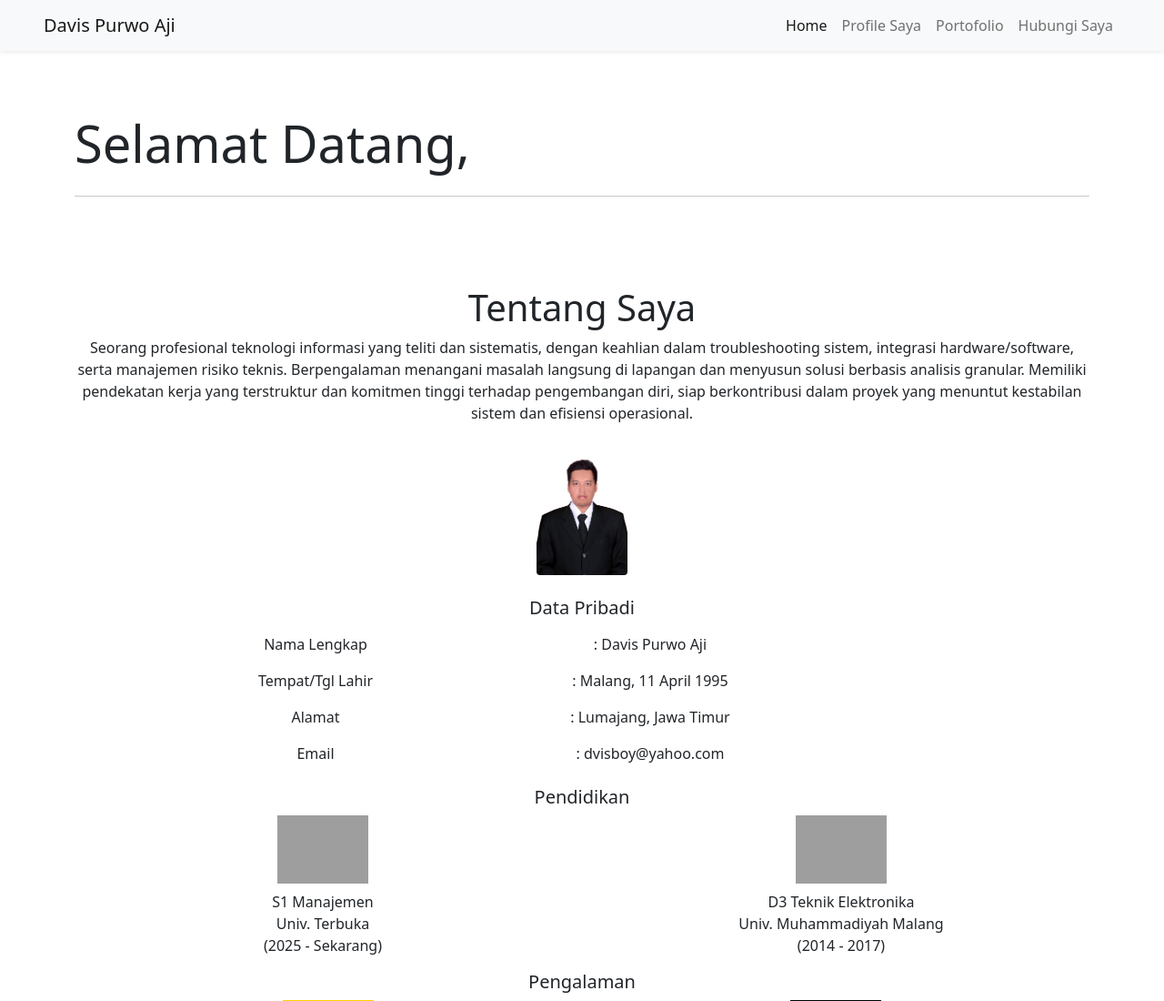
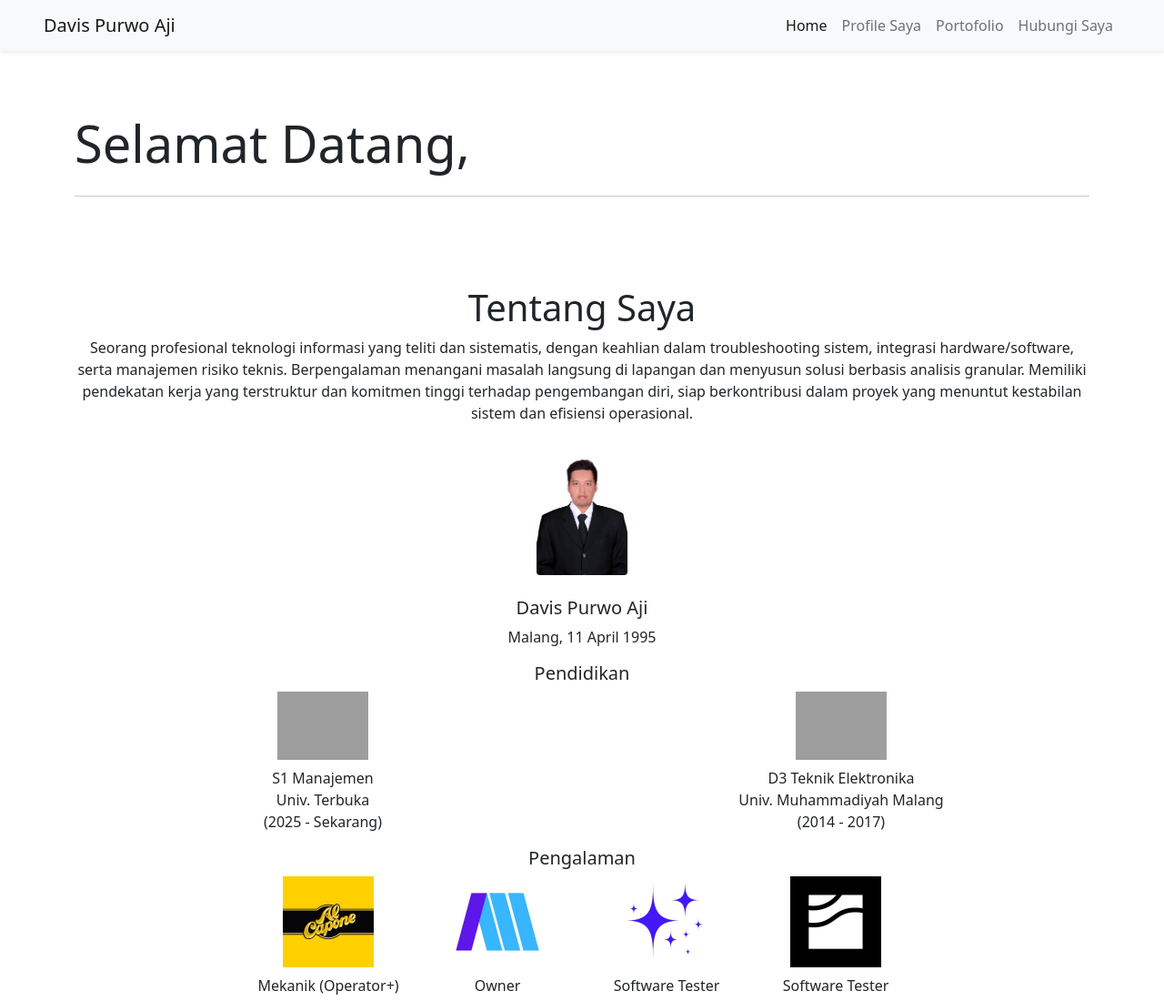
Before and after one commit to davis9c/Portofolio, a plain HTML site: page index.html in a window 1280 px wide. Shown: the top 1100 px of the page at 91% size. Drawn offline with nearby package versions, Linux system fonts and the light colour scheme; grey boxes are pictures that could not be loaded.

Commit message:
Update index.html

```diff
--- a/index.html
+++ b/index.html
@@ -74,25 +74,8 @@
 
             <div class="row justify-content-center">
                 <div class="col-md-8">
-                    <h5>Data Pribadi</h5>
-                    <table class="table table-borderless">
-                        <tr>
-                            <td width="150">Nama Lengkap</td>
-                            <td>: Davis Purwo Aji</td>
-                        </tr>
-                        <tr>
-                            <td>Tempat/Tgl Lahir</td>
-                            <td>: Malang, 11 April 1995</td>
-                        </tr>
-                        <tr>
-                            <td>Alamat</td>
-                            <td>: Lumajang, Jawa Timur</td>
-                        </tr>
-                        <tr>
-                            <td>Email</td>
-                            <td>: dvisboy@yahoo.com</td>
-                        </tr>
-                    </table>
+                    <h5>Davis Purwo Aji</h5>
+                    <p>Malang, 11 April 1995</p>
                 </div>
             </div>
 
@@ -367,4 +350,5 @@
 
 </body>
 
+
 </html>
```
